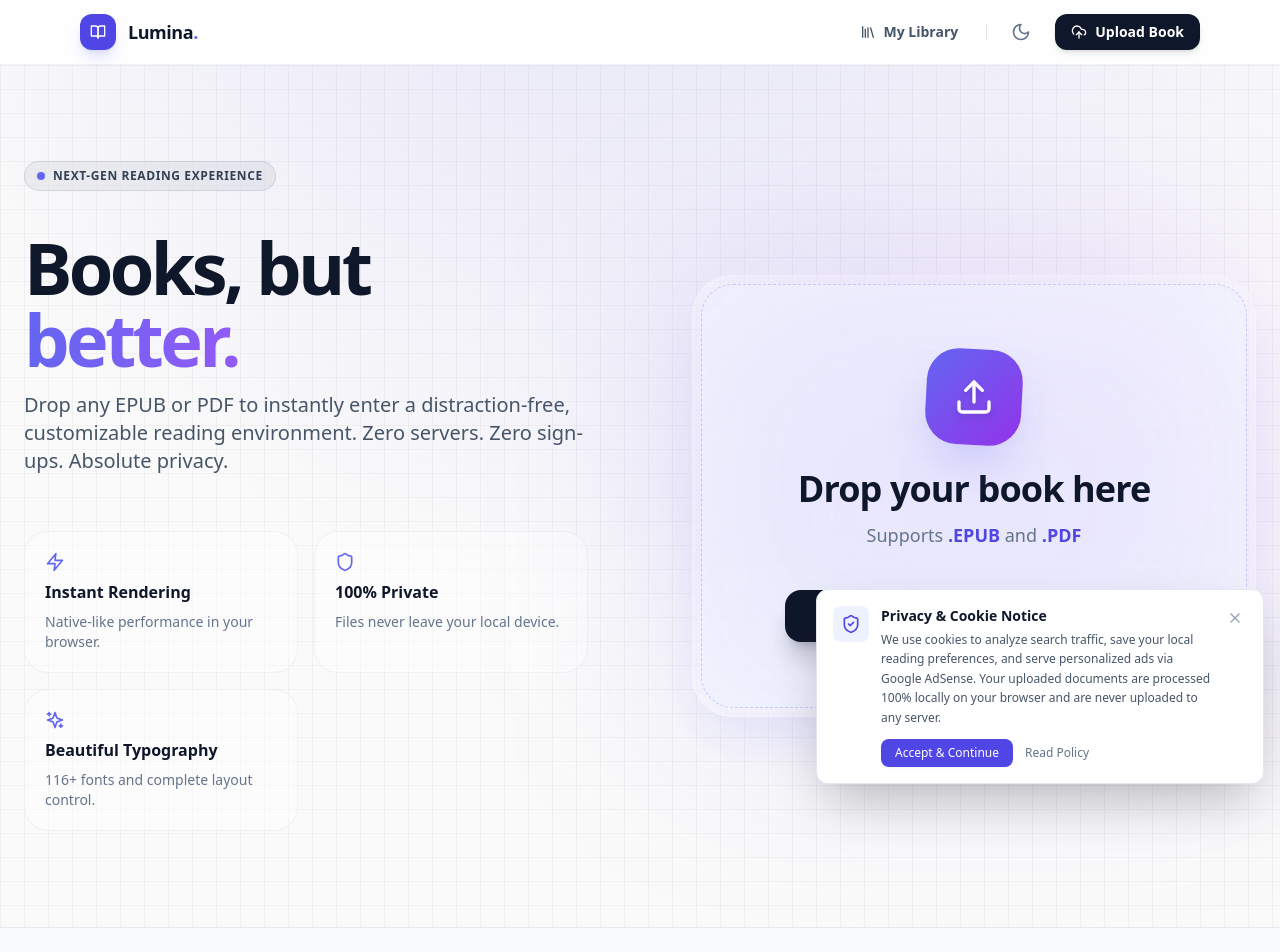
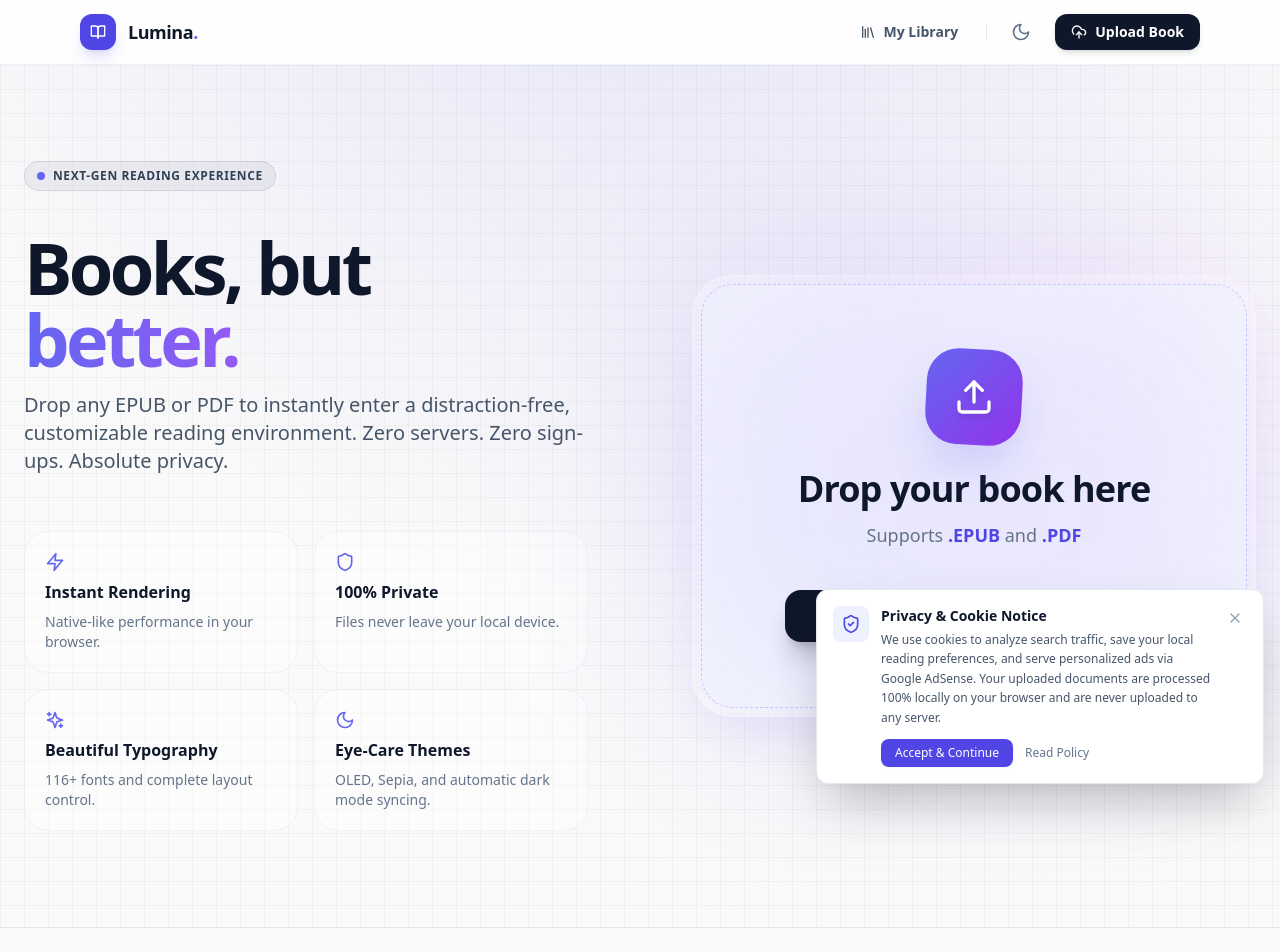
Before and after one commit to Ankitji579/luminareader, a Next.js app: page / in a window 1280 px wide. Shown: the top 952 px of the page. Built offline with nearby package versions, Linux system fonts and the light colour scheme.

Commit message:
feat: add 4th feature box (Eye-Care Themes) to homepage to balance the grid

```diff
--- a/app/page.tsx
+++ b/app/page.tsx
@@ -1,6 +1,6 @@
 import ReaderWorkspace from "@/components/reader/ReaderWorkspace";
 import { ErrorBoundary } from "@/components/ErrorBoundary";
-import { Zap, Shield, Sparkles } from "lucide-react";
+import { Zap, Shield, Sparkles, Moon } from "lucide-react";
 
 export default function HomePage() {
   return (
@@ -40,7 +40,8 @@ export default function HomePage() {
             {[
               { icon: Zap, title: "Instant Rendering", desc: "Native-like performance in your browser." },
               { icon: Shield, title: "100% Private", desc: "Files never leave your local device." },
-              { icon: Sparkles, title: "Beautiful Typography", desc: "116+ fonts and complete layout control." }
+              { icon: Sparkles, title: "Beautiful Typography", desc: "116+ fonts and complete layout control." },
+              { icon: Moon, title: "Eye-Care Themes", desc: "OLED, Sepia, and automatic dark mode syncing." }
             ].map((feature, i) => (
               <div key={i} className="flex flex-col gap-2 p-5 rounded-3xl bg-white/40 dark:bg-white/5 border border-slate-200/50 dark:border-white/5 backdrop-blur-xl hover:bg-white/60 dark:hover:bg-white/10 transition-colors text-left">
                 <feature.icon className="w-5 h-5 text-indigo-500" />
```
